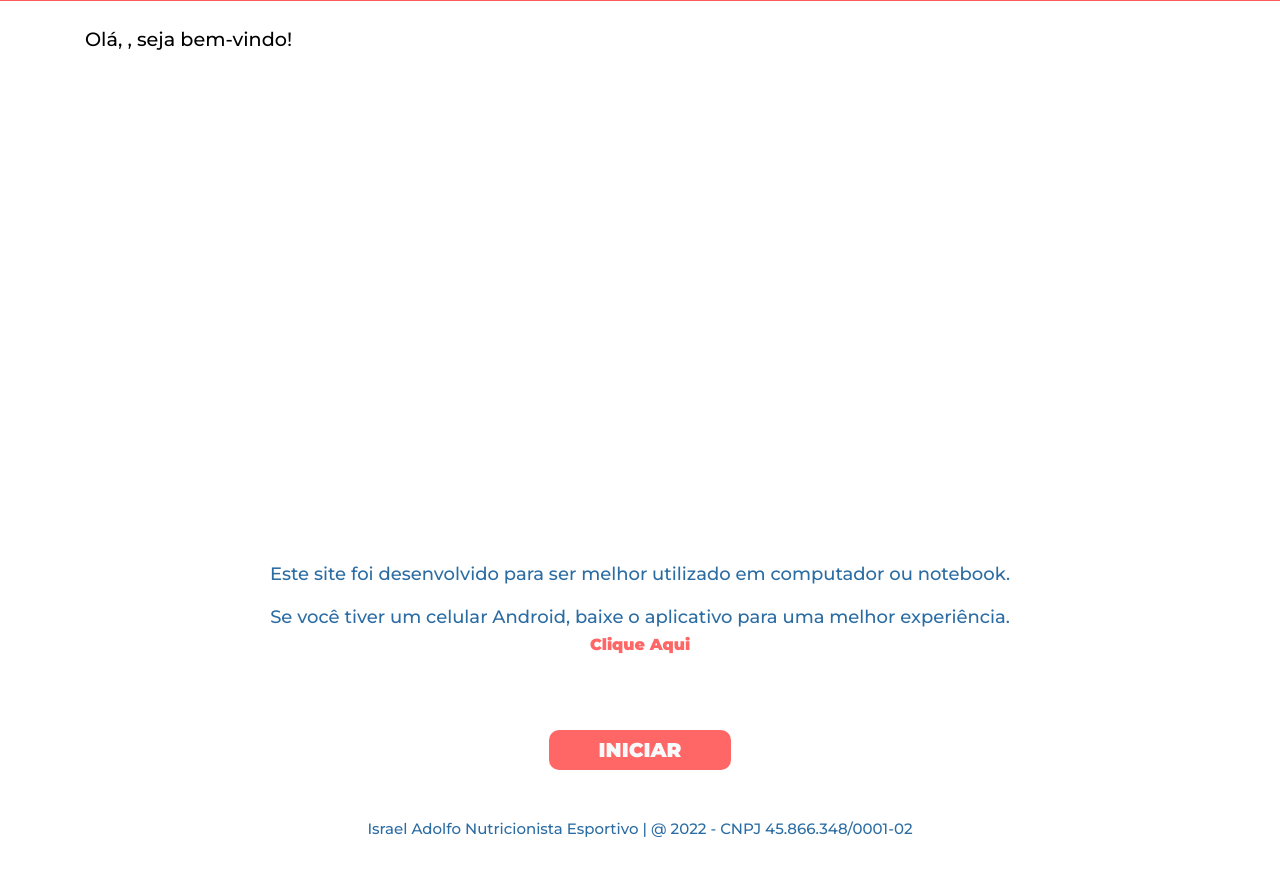
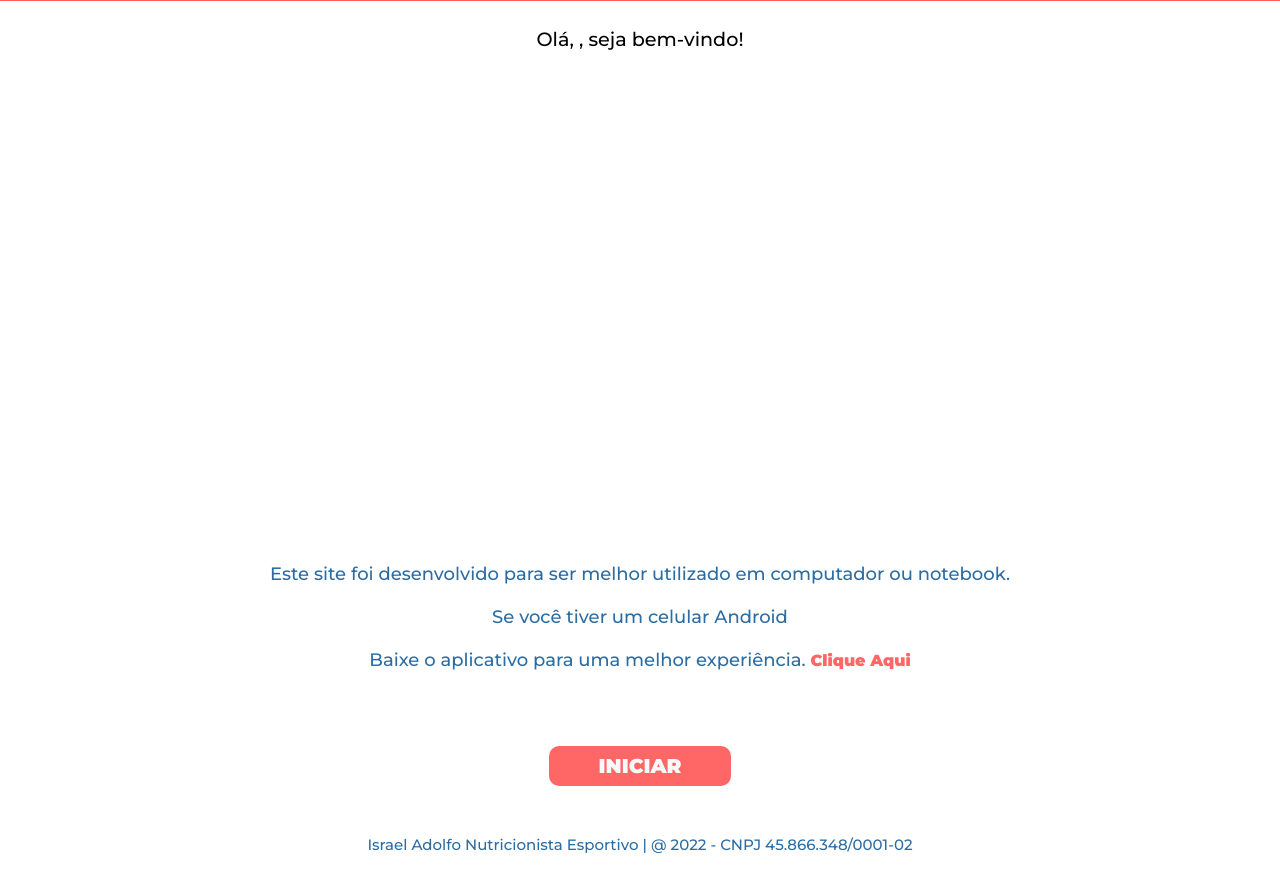
Before and after one commit to israeladolfo79/EmagrecimentoDefinitivoApp, a Django app: template core/templates/core/video_explicativo.html in a window 1280 px wide. Shown: the part 102-973 px from the top of the page. Before the commit the page ends 939 px from the top, so only its background shows below. Run offline with Django 3.2, Linux system fonts and the light colour scheme; the template is opened without the code that fills it, so the values that code supplies are empty; some libraries are stand-ins or nearby versions; some web fonts are replaced.

Commit message:
Update video_explicativo.html

```diff
--- a/core/templates/core/video_explicativo.html
+++ b/core/templates/core/video_explicativo.html
@@ -70,12 +70,22 @@
             padding: 15px;
             max-width: 90%;
         }
+
+        .text-user {
+            text-align: center;
+        }
     }
 
     @media (max-width: 480px) {
         .container-mobile {
             font-size: 14px;
             padding: 10px;
+        }
+    }
+
+    @media (orientation: landscape) {
+        .text-user {
+            text-align: center;
         }
     }
 
@@ -86,7 +96,7 @@
 
 <div class="container my-4">
   <div class="row video-section">
-    <div class="col-md-12">
+    <div class="col-md-12 text-user">
         <p>Olá, <b style="font-family:'roboto-w'!important;text-decoration: underline;text-transform: capitalize;">{{usuario.nome}} {{usuario.sobrenome}}</b>, seja bem-vindo! </p>
     </div>
 
@@ -99,7 +109,8 @@
 
     <div class="container-mobile">
         <p>Este site foi desenvolvido para ser melhor utilizado em computador ou notebook.</p>
-        <p>Se você tiver um celular Android, baixe o aplicativo para uma melhor experiência. <a href="https://play.google.com/store/apps/details?id=com.nutricao.esportiva.nutricaoesportiva" class="link">Clique Aqui</a></p>
+        <p>Se você tiver um celular Android</p>
+        <p>Baixe o aplicativo para uma melhor experiência. <a href="https://play.google.com/store/apps/details?id=com.nutricao.esportiva.nutricaoesportiva" class="link">Clique Aqui</a></p>
     </div>
 
     <div class="col-md-12 d-flex justify-content-center">
```
